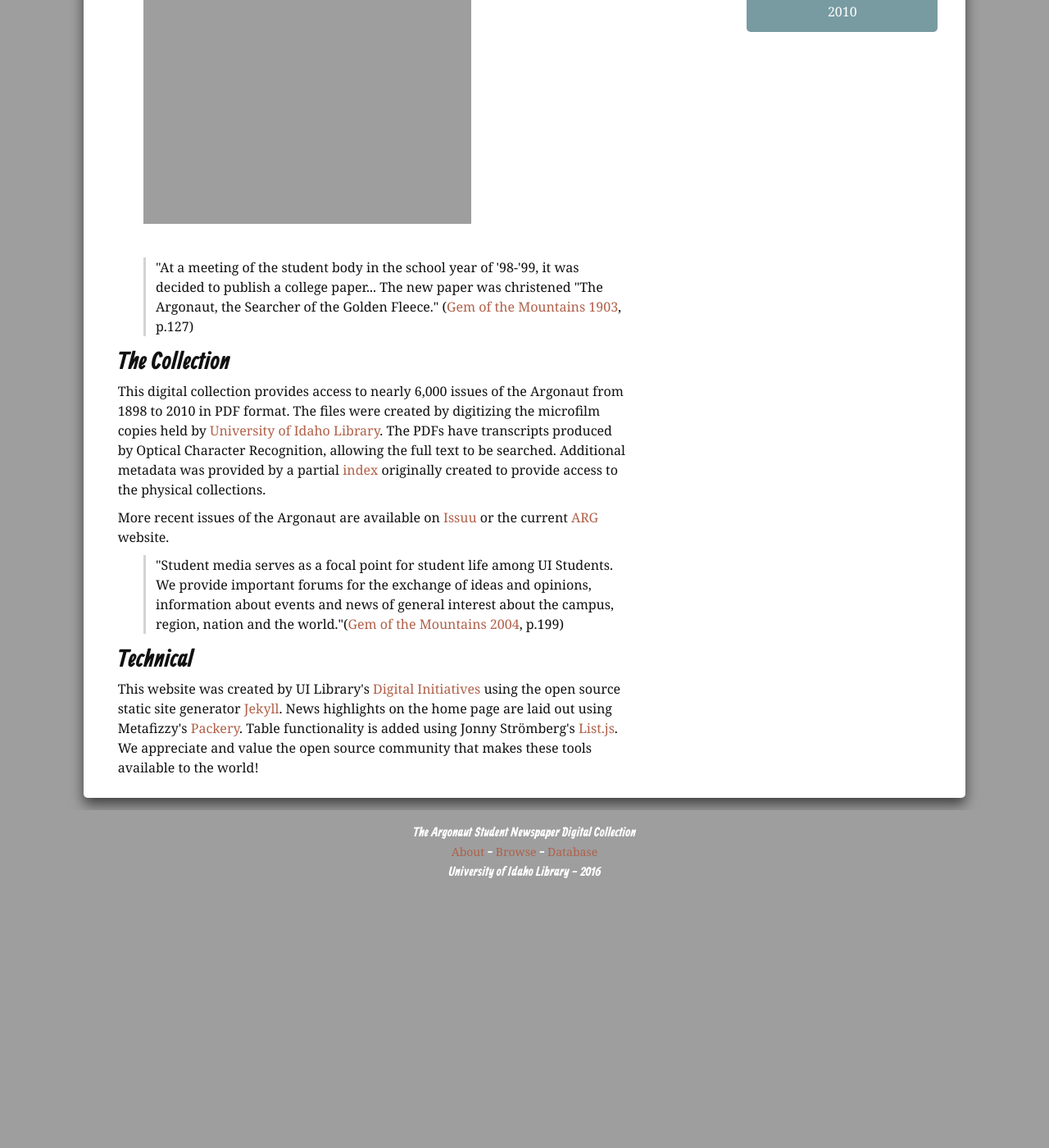
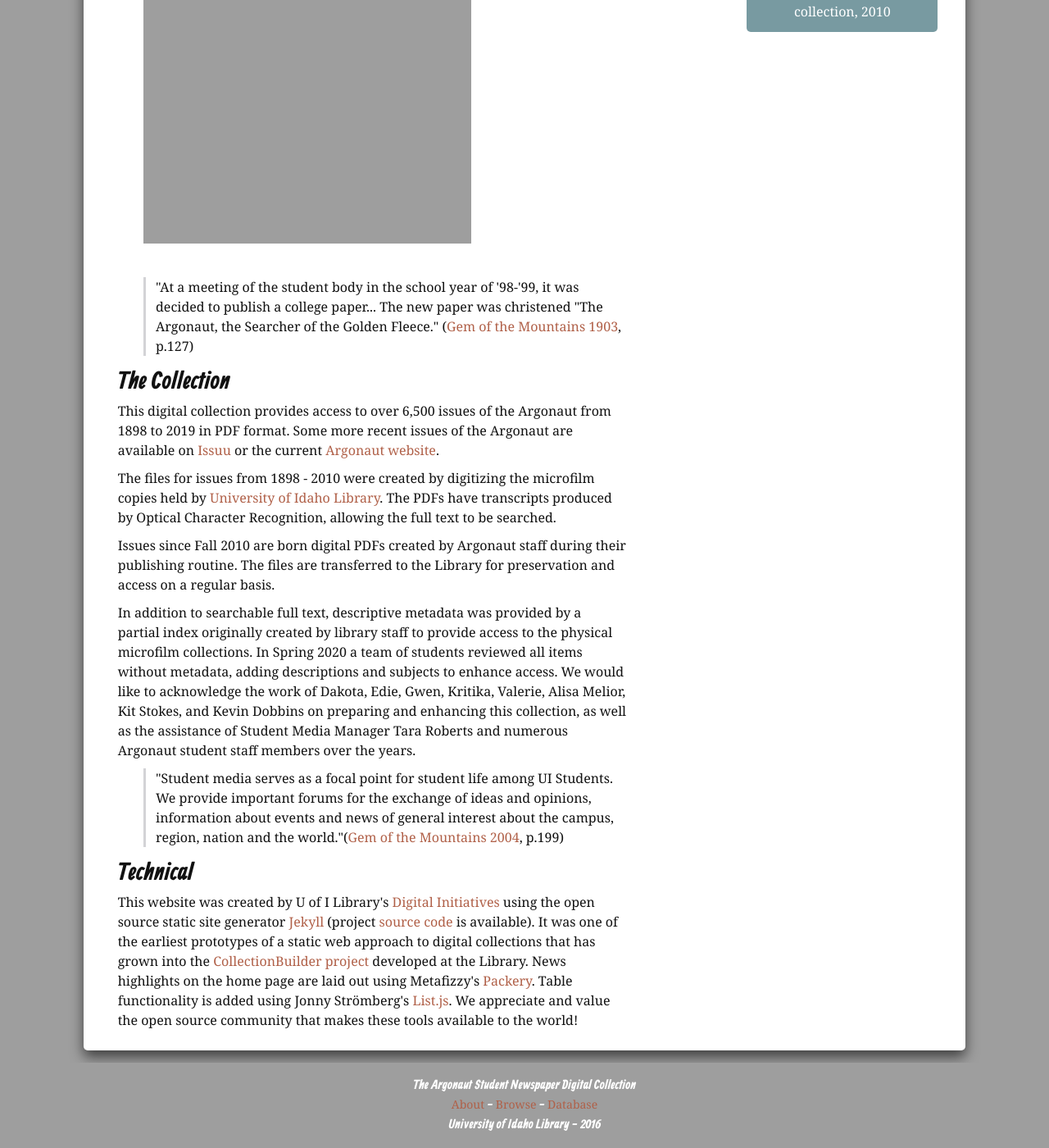
Before and after one commit to uidaholib/argonaut_source, a Jekyll site: the page built from about.html, in a window 1280 px wide and 1400 px high, scrolled down 693 px. Shown: the whole window at 82% size. Built offline with Jekyll 4.4.1, drawn with Linux system fonts in a browser that asks for light colours; before the commit the page ends 1785 px from its top, so only the background shows below that; some of the changed text lies outside the part shown.

Commit message:
update about

```diff
--- a/about.html
+++ b/about.html
@@ -14,26 +14,33 @@ title: About
         <div class="intro">
             <h4>The Argonaut</h4>
 
-            <p>The Argonaut is the award winning student newspaper produced by the University of Idaho <a href=" https://www.uidaho.edu/current-students/department-of-student-involvement/student-media" target="_blank">Student Media</a> in the Department of Student Involvement. Continuously in print since 1898, it was historically published twice a week during the academic year and distributed across campus and throughout Moscow, Idaho and Pullman, Washington. The Argonaut continues to publish a print edition once a week, as well as an <a href="https://www.uiargonaut.com/" target="_blank">online edition</a>.</p>
+            <p>The Argonaut is the award winning student newspaper produced by the University of Idaho <a href=" https://www.uidaho.edu/current-students/department-of-student-involvement/student-media" target="_blank">Student Media</a> in the Department of Student Involvement. Continuously in print since 1898, it was historically published twice a week during the academic year and distributed across campus and throughout Moscow, Idaho and Pullman, Washington. Recently, daily Argonaut publishing has moved to their <a href="https://www.uiargonaut.com/" target="_blank">online edition</a>, while continuing to print limited special issues.</p>
             <p>The pages of The Argonaut are a treasure trove of university happenings, opinions and local advertisements, offering a fascinating glimpse into the details of the past century of campus life. The Argonaut Student Newspaper digital collection complements the <a href="{{ site.liburl }}/digital/gem/index.html">Gem of the Mountain Yearbook Collection</a>, <a href="{{ site.liburl }}/digital/campus/">Campus Photograph Collection</a>, and <a href="{{ site.liburl }}/digital/uihistorical/index.html">University of Idaho Historical Photograph Collection</a> to illustrate the rich history of University of Idaho. </p>
+
             <div class="image">
                 <img src="{{ site.objects }}/gem1903_p_134.jpg" alt="historic image of Argonaut staff from 1903">
                 <blockquote><p class="quote">"At a meeting of the student body in the school year of '98-'99, it was decided to publish a college paper... The new paper was christened "The Argonaut, the Searcher of the Golden Fleece." (<a href="{{ site.liburl }}/digital/gem/1903/">Gem of the Mountains 1903</a>, p.127)</p></blockquote>
             </div>
+
             <h4>The Collection</h4>
-            <p>This digital collection provides access to nearly 6,000 issues of the Argonaut from 1898 to 2010 in PDF format. The files were created by digitizing the microfilm copies held by <a href="{{ site.liburl }}" target="_blank">University of Idaho Library</a>. The PDFs have transcripts produced by Optical Character Recognition, allowing the full text to be searched. Additional metadata was provided by a partial <a href="{{ site.liburl }}/find/argonaut.html" target="_blank">index</a> originally created to provide access to the physical collections.</p>
-            <p>More recent issues of the Argonaut are available on <a href="https://issuu.com/uiargonaut" target="_blank">Issuu</a> or the current <a href="https://www.uiargonaut.com/" target="_blank">ARG</a> website.</p>
+            <p>This digital collection provides access to over 6,500 issues of the Argonaut from 1898 to 2019 in PDF format. Some more recent issues of the Argonaut are available on <a href="https://issuu.com/uiargonaut" target="_blank">Issuu</a> or the current <a href="https://www.uiargonaut.com/" target="_blank">Argonaut website</a>.</p>
+            <p>The files for issues from 1898 - 2010 were created by digitizing the microfilm copies held by <a href="{{ site.liburl }}" target="_blank">University of Idaho Library</a>. The PDFs have transcripts produced by Optical Character Recognition, allowing the full text to be searched.</p>
+            <p>Issues since Fall 2010 are born digital PDFs created by Argonaut staff during their publishing routine. The files are transferred to the Library for preservation and access on a regular basis.</p>
+            <p>In addition to searchable full text, descriptive metadata was provided by a partial index originally created by library staff to provide access to the physical microfilm collections. In Spring 2020 a team of students reviewed all items without metadata, adding descriptions and subjects to enhance access. We would like to acknowledge the work of Dakota, Edie, Gwen, Kritika, Valerie, Alisa Melior, Kit Stokes, and Kevin Dobbins on preparing and enhancing this collection, as well as the assistance of Student Media Manager Tara Roberts and numerous Argonaut student staff members over the years.</p>
+
             <blockquote><p class="quote">"Student media serves as a focal point for student life among UI Students. We provide important forums for the exchange of ideas and opinions, information about events and news of general interest about the campus, region, nation and the world."(<a href="{{ site.liburl }}/digital/gem/2004/index.html">Gem of the Mountains 2004</a>, p.199)</p></blockquote>
+
             <h4>Technical</h4>
-            <p>This website was created by UI Library's <a href="{{ site.liburl }}/digital/">Digital Initiatives</a> using the open source static site generator <a href="https://jekyllrb.com/" target="_blank">Jekyll</a>. News highlights on the home page are laid out using Metafizzy's <a href="http://packery.metafizzy.co/" target="_blank">Packery</a>. Table functionality is added using Jonny Strömberg's <a href="http://listjs.com/" target="_blank">List.js</a>. We appreciate and value the open source community that makes these tools available to the world!</p>
+            <p>This website was created by U of I Library's <a href="{{ site.liburl }}/digital/">Digital Initiatives</a> using the open source static site generator <a href="https://jekyllrb.com/" target="_blank">Jekyll</a> (project <a href="{{ site.source-code }}">source code</a> is available). It was one of the earliest prototypes of a static web approach to digital collections that has grown into the <a href="https://collectionbuilder.github.io/">CollectionBuilder project</a> developed at the Library. News highlights on the home page are laid out using Metafizzy's <a href="http://packery.metafizzy.co/" target="_blank">Packery</a>. Table functionality is added using Jonny Strömberg's <a href="http://listjs.com/" target="_blank">List.js</a>. We appreciate and value the open source community that makes these tools available to the world!</p>
+
         </div>
         <div class="covers">
-                    <div class="cover">
-                        <a href="{{ site.repourl }}/cdm/ref/collection/argonaut/id/1288" title="Argonaut 1898"><img src="{{ site.objects }}/years/argonaut1898a.jpg" alt="cover image of Argonaut 1898"><p>First issue, 1898</p></a>
-                    </div>
-                    <div class="cover">
-                        <a href="{{ site.repourl }}/cdm/ref/collection/argonaut/id/10662" title="Argonaut 2010"><img src="{{ site.objects }}/years/argonaut2010a.jpg" alt="cover image of Argonaut 2010" ><p>Last issue in collection, 2010</p></a>
-                    </div>
+            <div class="cover">
+                <a href="{{ site.repourl }}/cdm/ref/collection/argonaut/id/1288" title="Argonaut 1898"><img src="{{ site.objects }}/years/argonaut1898a.jpg" alt="cover image of Argonaut 1898"><p>First issue, 1898</p></a>
+            </div>
+            <div class="cover">
+                <a href="{{ site.repourl }}/cdm/ref/collection/argonaut/id/10662" title="Argonaut 2010"><img src="{{ site.objects }}/years/argonaut2010a.jpg" alt="cover image of Argonaut 2010" ><p>Last scanned issue in collection, 2010</p></a>
+            </div>
         </div>
 
     </div>
```
